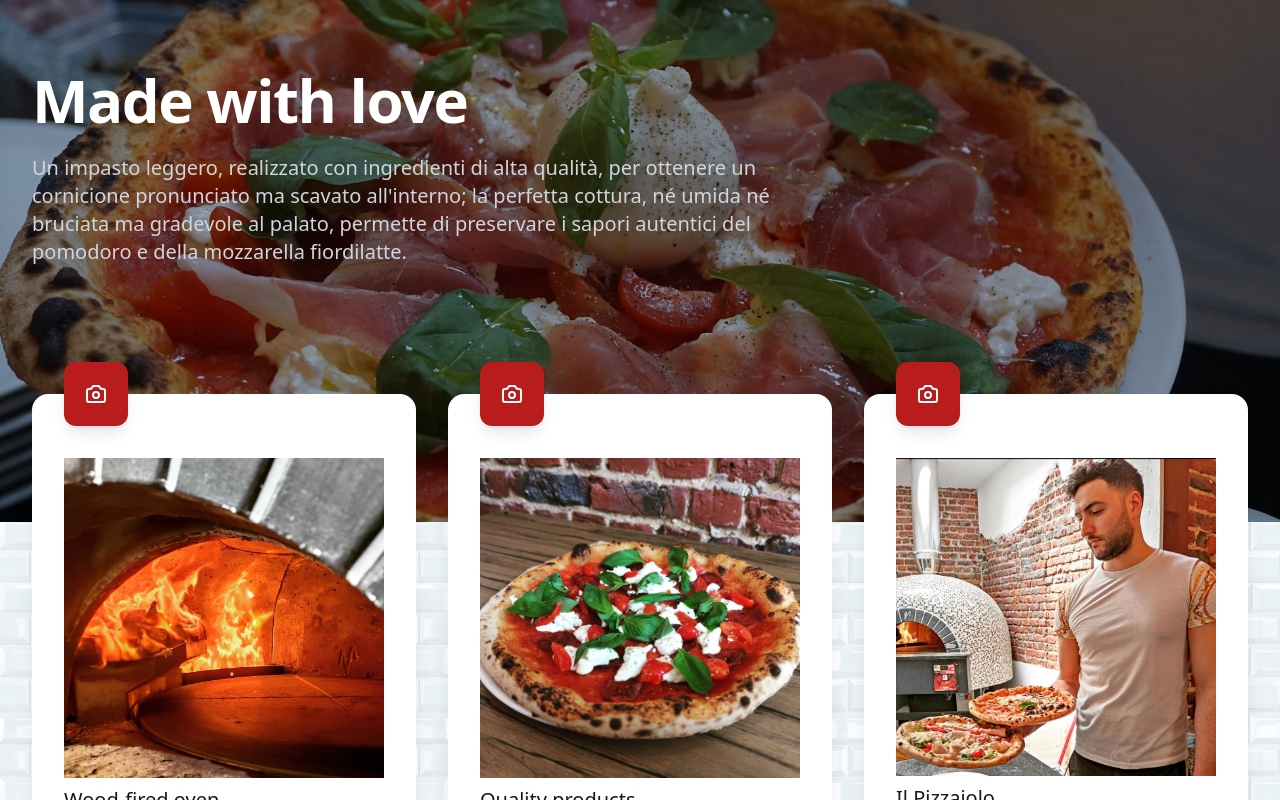
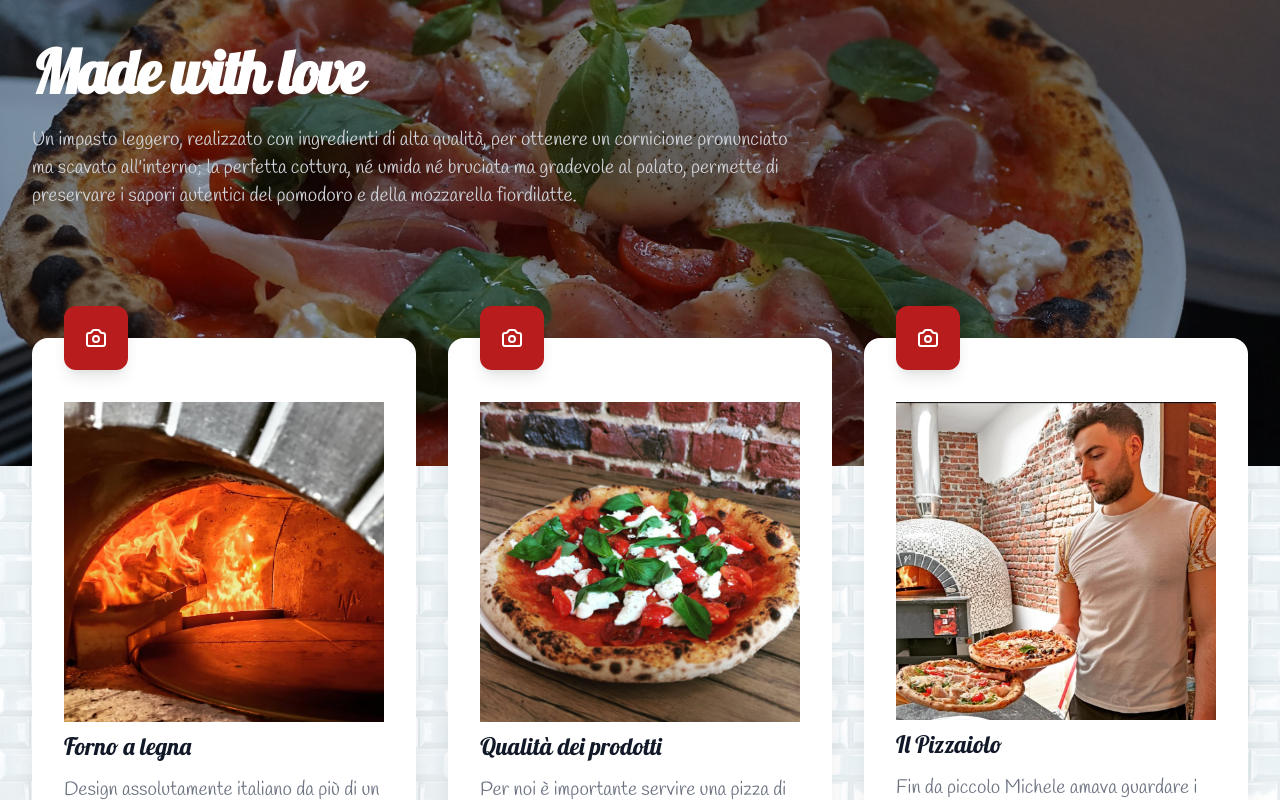
Before and after one commit to Gian1984/pizza-vino, a Vue app: page /HomeIT in a window 1280 px wide. Shown: the part 1380-2180 px from the top of the page. Built offline with nearby package versions, Linux system fonts and the light colour scheme.

Commit message:
working with fonts

```diff
--- a/public/index.html
+++ b/public/index.html
@@ -5,6 +5,9 @@
     <meta http-equiv="X-UA-Compatible" content="IE=edge">
     <meta name="viewport" content="width=device-width,initial-scale=1.0">
     <link rel="icon" href="<%= BASE_URL %>favicon.ico">
+      <link rel="preconnect" href="https://fonts.googleapis.com">
+      <link rel="preconnect" href="https://fonts.gstatic.com" crossorigin>
+      <link href="https://fonts.googleapis.com/css2?family=Handlee&family=Lobster&display=swap" rel="stylesheet">
     <title>Pizza Vino</title>
   </head>
   <body>
--- a/src/views/Home.vue
+++ b/src/views/Home.vue
@@ -9,7 +9,7 @@
           <div class="lg:py-24">
             <h1 class="mt-4 text-4xl tracking-tight font-extrabold text-white sm:mt-5 sm:text-6xl lg:mt-6 xl:text-6xl">
               <img class="h-40 items-center" src="img/pizza-vino-logo.jpeg" alt="pizza-vino-logo" />
-              <h2 class="text-4xl mt-2 font-extrabold text-white sm:text-5xl sm:tracking-tight lg:text-6xl">Per chi ama la pizza</h2>
+              <h2 class="text-4xl mt-2 font-extrabold text-white sm:text-5xl sm:tracking-tight lg:text-6xl" id="title">Per chi ama la pizza</h2>
             </h1>
             <div class="mt-5 sm:mt-12">
               <blockquote class="sm:flex lg:block">
@@ -80,7 +80,7 @@
         <div class="absolute inset-0 bg-gray-400 mix-blend-multiply" aria-hidden="true" />
       </div>
       <div class="relative max-w-7xl mx-auto py-24 px-4 sm:py-32 sm:px-6 lg:px-8">
-        <h1 class="text-4xl font-extrabold tracking-tight text-white md:text-5xl lg:text-6xl">Made with love</h1>
+        <h1 class="text-4xl font-extrabold tracking-tight text-white md:text-5xl lg:text-6xl" id="sub_title_pizzaphoto">Made with love</h1>
         <p class="mt-6 max-w-3xl text-xl text-gray-300">Une pâte légère, réalisée avec des ingrédients de haute qualité, pour obtenir une corniche prononcée mais évidée à l'intérieur ; une cuisson parfaite, ni humide ni brûlée mais agréable en bouche, permet de conserver les saveurs authentiques de la tomate et de la mozzarella fiordilatte.</p>
       </div>
     </div>
@@ -99,7 +99,7 @@
                 <img class="h-46 mx-auto" :src="link.imageSrc" alt="" />
               </div>
             </div>
-            <h3 class="text-xl font-medium text-gray-900 mt-2">{{ link.name }}</h3>
+            <h3 class="text-2xl font-medium text-gray-900 mt-2" id="card_title">{{ link.name }}</h3>
             <p class="mt-4 text-base text-gray-500">{{ link.description }}</p>
           </div>
         </div>
@@ -128,26 +128,26 @@
 
     <div class="relative -mt-12 max-w-7xl mx-auto pb-16 px-4 sm:pb-24 sm:px-6 lg:px-8">
       <div class="max-w-2xl mx-auto text-center lg:max-w-4xl">
-        <h2 class="text-3xl font-extrabold tracking-tight text-red-700 sm:text-4xl lg:text-6xl">Pizze Rosse</h2>
+        <h2 class="text-4xl font-extrabold tracking-tight text-red-700 sm:text-4xl lg:text-6xl" id="pizze_rosse">Pizze Rosse</h2>
         <p class="mt-4 text-gray-500">Sauce à base de tomate Piennolo, typique de la région vésuvienne de Campanie, elle doit son nom à la manière dont les grappes de tomates sont entrelacées pour être conservées. Ils ont une forme ovale mais allongée et un goût typiquement acide.</p>
       </div>
 
       <dl class="mt-16 max-w-2xl mx-auto grid grid-cols-1 gap-x-6 gap-y-10 sm:grid-cols-2 sm:gap-y-16 lg:max-w-none lg:grid-cols-3 lg:gap-x-8">
         <div v-for="pizza in redpizzas" :key="pizza.name" class="border-t border-gray-200 pt-4">
-          <dt class="font-medium text-gray-900">{{ pizza.name }}</dt>
+          <dt class="text-2xl text-gray-900" id="red_pizza_name">{{ pizza.name }}</dt>
           <dd class="mt-2 text-sm text-gray-500">{{ pizza.description }}</dd>
           <dt class="font-medium text-gray-900">{{ pizza.price }}€</dt>
         </div>
       </dl>
 
       <div class="max-w-2xl mx-auto text-center lg:max-w-4xl mt-16">
-        <h2 class="text-3xl font-extrabold tracking-tight text-gray-900 sm:text-4xl lg:text-6xl">Pizze bianche</h2>
+        <h2 class="text-4xl font-extrabold tracking-tight text-gray-900 sm:text-4xl lg:text-6xl" id="pizze_bianche">Pizze bianche</h2>
         <p class="mt-4 text-gray-500">Même sans sauce tomate c'est toujours une pizza ! Capable de satisfaire les palais les plus raffinés. Une combinaison époustouflante qui ravira vos papilles.</p>
       </div>
 
       <dl class="mt-16 max-w-2xl mx-auto grid grid-cols-1 gap-x-6 gap-y-10 sm:grid-cols-2 sm:gap-y-16 lg:max-w-none lg:grid-cols-3 lg:gap-x-8">
         <div v-for="pizza in whitepizzas" :key="pizza.name" class="border-t border-gray-200 pt-4">
-          <dt class="font-medium text-gray-900">{{ pizza.name }}</dt>
+          <dt class="text-2xl text-gray-900" id="white_pizza_name">{{ pizza.name }}</dt>
           <dd class="mt-2 text-sm text-gray-500">{{ pizza.description }}</dd>
           <dt class="font-medium text-gray-900">{{ pizza.price }}€</dt>
         </div>
@@ -184,7 +184,7 @@
     <!-- Testimonials -->
     <section aria-labelledby="testimonial-heading" class="relative max-w-7xl mx-auto py-24 px-4 sm:px-6 lg:py-32 lg:px-8">
       <div class="max-w-2xl mx-auto lg:max-w-none">
-        <h2 id="testimonial-heading" class="text-2xl font-extrabold tracking-tight text-gray-900">Que disent les gens ?</h2>
+        <h2 id="testimonial-heading" class="text-2xl font-extrabold tracking-tight text-gray-900" >Que disent les gens ?</h2>
 
         <div class="mt-16 space-y-16 lg:space-y-0 lg:grid lg:grid-cols-3 lg:gap-x-8">
           <blockquote v-for="testimonial in testimonials" :key="testimonial.id" class="sm:flex lg:block">
@@ -390,6 +390,26 @@ export default {
 </script>
 
 <style>
+
+#red_pizza_name,
+#testimonial-heading,
+#white_pizza_name,
+#card_title,
+#sale-heading,
+#pizze_bianche,
+#pizze_rosse,
+#sub_title_pizzaphoto,
+#title{
+  font-family: lobster;
+}
+
+dd,
+p{
+  font-family: "Handlee" !important;
+  font-size: larger !important;
+}
+
+
 .carousel__item {
   min-height: 200px;
   width: 100%;
--- a/src/views/HomeIT.vue
+++ b/src/views/HomeIT.vue
@@ -9,7 +9,7 @@
           <div class="lg:py-24">
             <h1 class="mt-4 text-4xl tracking-tight font-extrabold text-white sm:mt-5 sm:text-6xl lg:mt-6 xl:text-6xl">
               <img class="h-40 items-center" src="img/pizza-vino-logo.jpeg" alt="pizza-vino-logo" />
-              <h2 class="text-4xl mt-2 font-extrabold text-white sm:text-5xl sm:tracking-tight lg:text-6xl">Per chi ama la pizza</h2>
+              <h2 class="text-4xl mt-2 font-extrabold text-white sm:text-5xl sm:tracking-tight lg:text-6xl" id="title">Per chi ama la pizza</h2>
             </h1>
             <div class="mt-5 sm:mt-12">
               <blockquote class="sm:flex lg:block">
@@ -29,7 +29,7 @@
               </blockquote>
             </div>
             <div class="mt-10 sm:mt-12">
-              <a href="doc/pizza-vino-it.pdf" class="inline-flex items-center text-black bg-white rounded-full p-1 pr-2 sm:text-base lg:text-sm xl:text-base hover:bg-gray-300">
+              <a href="doc/pizza-vino-it.pdf" class="mr-2 inline-flex items-center text-black bg-white rounded-full p-1 pr-2 sm:text-base lg:text-sm xl:text-base hover:bg-gray-300">
                 <span class="px-3 py-0.5 text-xs font-semibold leading-5 uppercase tracking-wide bg-gradient-to-r from-teal-500 to-cyan-600 rounded-full">Scarica il menù</span>
                 <ChevronRightIcon class="ml-2 w-5 h-5 text-gray-500" aria-hidden="true" />
               </a>
@@ -79,7 +79,7 @@
         <div class="absolute inset-0 bg-gray-400 mix-blend-multiply" aria-hidden="true" />
       </div>
       <div class="relative max-w-7xl mx-auto py-24 px-4 sm:py-32 sm:px-6 lg:px-8">
-        <h1 class="text-4xl font-extrabold tracking-tight text-white md:text-5xl lg:text-6xl">Made with love</h1>
+        <h1 class="text-4xl font-extrabold tracking-tight text-white md:text-5xl lg:text-6xl" id="sub_title_pizzaphoto">Made with love</h1>
         <p class="mt-6 max-w-3xl text-xl text-gray-300">Un impasto leggero, realizzato con ingredienti di alta qualità, per ottenere un cornicione pronunciato ma scavato all'interno; la perfetta cottura, né umida né bruciata ma gradevole al palato, permette di preservare i sapori autentici del pomodoro e della mozzarella fiordilatte.</p>
       </div>
     </div>
@@ -98,7 +98,7 @@
                 <img class="h-46 mx-auto" :src="link.imageSrc" alt="" />
               </div>
             </div>
-            <h3 class="text-xl font-medium text-gray-900 mt-2">{{ link.name }}</h3>
+            <h3 class="text-2xl font-medium text-gray-900 mt-2" id="card_title">{{ link.name }}</h3>
             <p class="mt-4 text-base text-gray-500">{{ link.description }}</p>
           </div>
         </div>
@@ -127,26 +127,26 @@
 
     <div class="relative -mt-12 max-w-7xl mx-auto pb-16 px-4 sm:pb-24 sm:px-6 lg:px-8">
       <div class="max-w-2xl mx-auto text-center lg:max-w-4xl">
-        <h2 class="text-3xl font-extrabold tracking-tight text-red-700 sm:text-4xl lg:text-6xl">Pizze Rosse</h2>
+        <h2 class="text-3xl font-extrabold tracking-tight text-red-700 sm:text-4xl lg:text-6xl" id="pizze_rosse">Pizze Rosse</h2>
         <p class="mt-4 text-gray-500">Sugo a base di pomodoro del Piennolo, tipico dell'area vesuviana campana, deve il suo nome al modo in cui i grappoli di pomodoro vengono intrecciati per essere conservati. Hanno una forma ovale ma allungata e un sapore tipicamente acidulo.</p>
       </div>
 
       <dl class="mt-16 max-w-2xl mx-auto grid grid-cols-1 gap-x-6 gap-y-10 sm:grid-cols-2 sm:gap-y-16 lg:max-w-none lg:grid-cols-3 lg:gap-x-8">
         <div v-for="pizza in redpizzas" :key="pizza.name" class="border-t border-gray-200 pt-4">
-          <dt class="font-medium text-gray-900">{{ pizza.name }}</dt>
+          <dt class="text-2xl text-gray-900" id="red_pizza_name">{{ pizza.name }}</dt>
           <dd class="mt-2 text-sm text-gray-500">{{ pizza.description }}</dd>
           <dt class="font-medium text-gray-900">{{ pizza.price }}€</dt>
         </div>
       </dl>
 
       <div class="max-w-2xl mx-auto text-center lg:max-w-4xl mt-16">
-        <h2 class="text-3xl font-extrabold tracking-tight text-gray-900 sm:text-4xl lg:text-6xl">Pizze bianche</h2>
+        <h2 class="text-3xl font-extrabold tracking-tight text-gray-900 sm:text-4xl lg:text-6xl" id="pizze_bianche">Pizze bianche</h2>
         <p class="mt-4 text-gray-500">Anche senza salsa di pomodoro è sempre una pizza! Capace di soddisfare i palati più raffinati. Una combinazione strabiliante che solleticherà le vostre papille gustative.</p>
       </div>
 
       <dl class="mt-16 max-w-2xl mx-auto grid grid-cols-1 gap-x-6 gap-y-10 sm:grid-cols-2 sm:gap-y-16 lg:max-w-none lg:grid-cols-3 lg:gap-x-8">
         <div v-for="pizza in whitepizzas" :key="pizza.name" class="border-t border-gray-200 pt-4">
-          <dt class="font-medium text-gray-900">{{ pizza.name }}</dt>
+          <dt class="text-2xl text-gray-900" id="white_pizza_name">{{ pizza.name }}</dt>
           <dd class="mt-2 text-sm text-gray-500">{{ pizza.description }}</dd>
           <dt class="font-medium text-gray-900">{{ pizza.price }}€</dt>
         </div>
@@ -248,14 +248,14 @@ const whitepizzas=[
 
 const supportLinks = [
   {
-    name: 'Wood-fired oven',
+    name: 'Forno a legna',
     description:
         'Design assolutamente italiano da più di un secolo, ottime prestazioni, i forni Valoriani sono riconosciuti a livello internazionale. Certificazioni e attestati ricevuti dall\'Associazione Napoletana Vera Pizza, da partner come Slow Food, Gambero Rosso, Witaly ecc...',
     icon: CameraIcon,
     imageSrc:'img/forno.jpeg'
   },
   {
-    name: 'Quality products',
+    name: 'Qualità dei prodotti',
     description:
         'Per noi è importante servire una pizza di alta qualità. Prodotti di alta qualità a prezzi convenienti per dare ai clienti un prodotto finale ottimo da gustare, digeribile e dal giusto prezzo. Gli ingredienti (e il modo in cui vengono lavorati) sono, soprattutto per quanto riguarda la pizza, la parte più importante.',
     icon: CameraIcon,
@@ -387,6 +387,25 @@ export default {
 </script>
 
 <style>
+
+#red_pizza_name,
+#white_pizza_name,
+#card_title,
+#sale-heading,
+#pizze_bianche,
+#pizze_rosse,
+#sub_title_pizzaphoto,
+#testimonial-heading,
+#title{
+  font-family: lobster;
+}
+
+dd,
+p{
+  font-family: "Handlee" !important;
+  font-size: larger !important;
+}
+
 .carousel__item {
   min-height: 200px;
   width: 100%;
```
Also changed, not shown: src/App.vue (+8 -2 lines), src/views/HomeEN.vue (+28 -8 lines), tailwind.config.js (+8 -0 lines).
